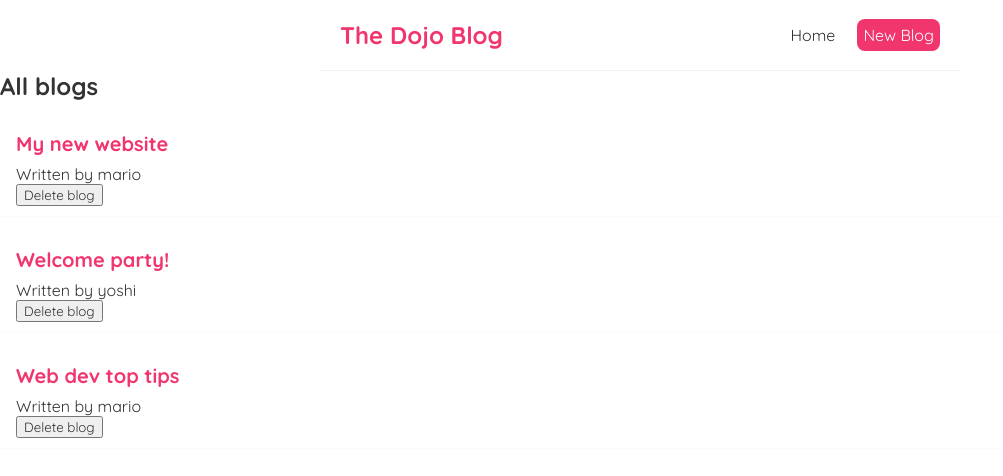
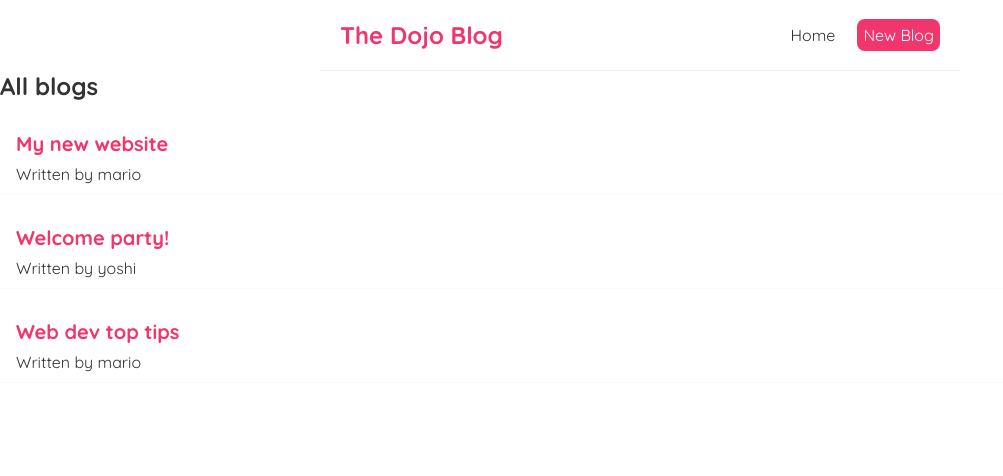
Before and after one commit to Cleomir/learning-react-hooks, a React (Create React App) app: page / in a window 1280 px wide. Shown: the top 476 px of the page, without its empty margins (0-1003 px from the left). Built offline with nearby package versions, Linux system fonts and the light colour scheme; data requests are answered from the project's data file.

Commit message:
Remove unused code

```diff
--- a/src/BlogList.js
+++ b/src/BlogList.js
@@ -1,4 +1,4 @@
-const BlogList = ({ blogs, title, handleDelete }) => {
+const BlogList = ({ blogs, title }) => {
   return (
     <div>
       <h2>{title}</h2>
@@ -6,7 +6,6 @@
         <div className="blog-preview" key={blog.id}>
           <h2>{blog.title}</h2>
           <p>Written by {blog.author}</p>
-          <button onClick={() => handleDelete(blog.id)}>Delete blog</button>
         </div>
       ))}
     </div>
```
